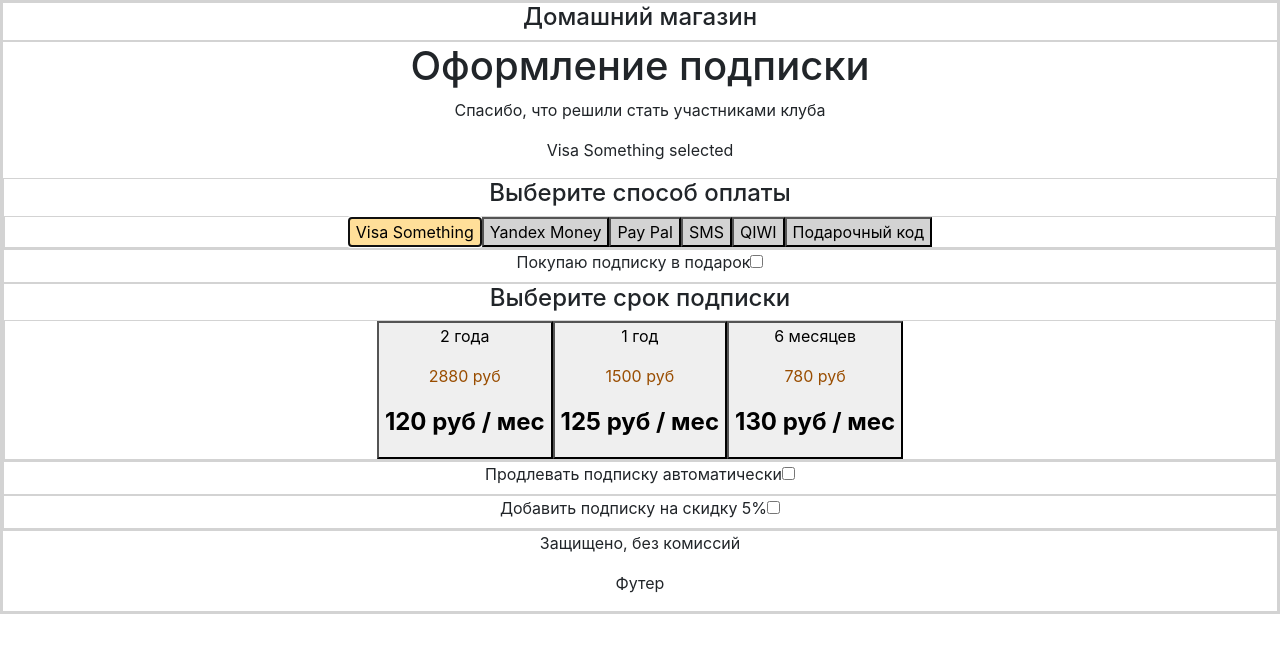
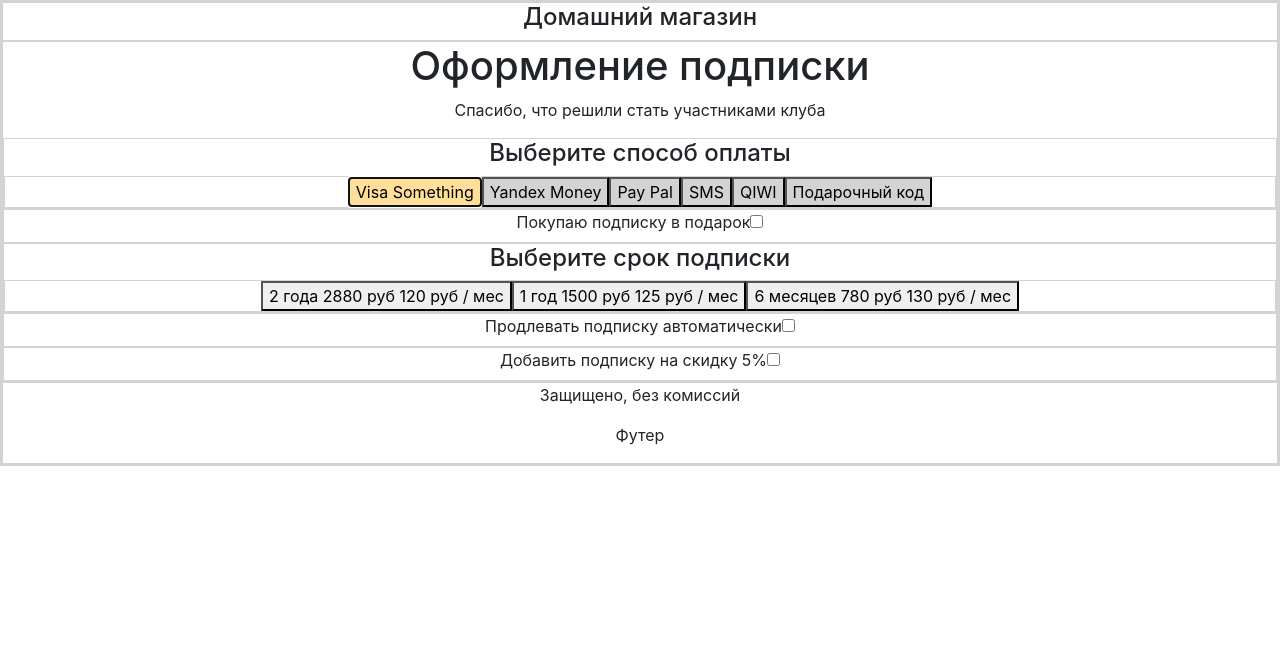
Before and after one commit to glucus/home-shop, a React (Create React App) app: page / in a window 1280 px wide. Both pictures are taken after a click on the button "Visa Something". Shown: the top 652 px of the page. Built offline with nearby package versions, Linux system fonts and the light colour scheme.

Commit message:
refactored handleClick function

```diff
--- a/src/App.js
+++ b/src/App.js
@@ -7,6 +7,7 @@ import Footer from './components/ecommerce/common/Footer';
 class App extends Component {
 
   render() {
+    const discountValue = 5;
     const paymentMethods = [
       {
         id: 0,
@@ -32,6 +33,11 @@ class App extends Component {
         id: 4,
         name: 'QIWI',
         logo: 'qiwi.png'
+      },
+      {
+        id: 5,
+        name: 'Подарочный код',
+        logo: ''
       }
     ];
 
@@ -59,8 +65,9 @@ class App extends Component {
     return (
       <div>
         <Header />
-        <HomePage paymentMethods = {paymentMethods}
-                  subscriptions = {subscriptions}
+        <HomePage paymentMethods={paymentMethods}
+                  subscriptions={subscriptions}
+                  discountValue={discountValue}
                   />
         <Footer />
       </div>
--- a/src/components/ecommerce/FinalPayment.js
+++ b/src/components/ecommerce/FinalPayment.js
@@ -1,9 +1,31 @@
 import React from 'react';
 
 const FinalPayment = (props) => {
+
+const totalPrice = (monthlyPrice, monthsNum, addDiscount, discountValue) => {
+
+  const price = Number.parseInt (monthlyPrice, 10);
+  const months = Number.parseInt (monthsNum, 10);
+  const discount = Number.parseInt (discountValue, 10);
+
+  if (addDiscount) {
+    return (1 + discount / 100) * (price * months);
+  }
+    return (price * months);
+};
+
+
   return (
     <div>
-      <h4>Итоговая цена</h4>
+      <h4>Итоговая сумма к оплате</h4>
+      <p className='bigText'><b>
+        {totalPrice (
+          props.subscription.monthlyPrice,
+          props.subscription.months,
+          props.addDiscount,
+          props.discountValue
+        )} руб
+      </b></p>
     </div>
   );
 };
--- a/src/components/ecommerce/HomePage.js
+++ b/src/components/ecommerce/HomePage.js
@@ -10,13 +10,13 @@ class HomePage extends React.Component {
 
   constructor (props) {
     super (props);
+
     this.state = {
       buyAsGift: false,
-      usePromoCode: false,
       autoRenewal: false,
       addDiscount: false,
-      paymentMethod: null,
-      subscription: null
+      paymentMethod: {name: ''},
+      subscription: {name: ''}
     };
   }
 
@@ -29,41 +29,40 @@ class HomePage extends React.Component {
   }
 
   handleClick (e) {
-
     let selectedButton = e.target;
     let field = selectedButton.parentNode.id;  // used for setting state
 
+    let propsName = '';
+    if (field === 'paymentMethod') {
+      propsName = 'paymentMethods';
+    } else if (field === 'subscription') {
+      propsName = 'subscriptions';
+    }
+
+    // for state
+    let idNum = Number.parseInt (e.target.id, 10);
+    let selectedObjectArr = this.props[propsName].filter (
+      object => object.id === idNum
+    );
+    let selectedObject = selectedObjectArr[0];
+
+    // for styling classes
     let buttons = e.target.parentNode.getElementsByTagName ('button');
     let buttonsArray = [...buttons]; // html collection to array
-
     let filtered = buttonsArray.filter (
       button => button.id !== selectedButton.id
     );
 
+
     // if another option is selected, select new option & append classes
-    if (this.state[field] !== e.target.name) {
+    if (this.state[field] !== selectedObject) {
 
       selectedButton.className = 'highlighted';
       filtered.forEach (element => element.className='muted')
 
-      // promo code vs. any other payment method
-      if (e.target.name === 'Подарочный код') {
-        this.setState ({
-          usePromoCode: true,
-          buyAsGift: false
-        });
-      } else {
-        this.setState ({
-          usePromoCode: false
-        });
-      }
-
-      // any other conditionals (discounts, autorenewal etc) here
-      // ...
-
-      // select payment method or subscription
+      //set state to selected payment method or subscription
       this.setState ({
-        [field]: e.target.name,
+        [field]: selectedObject
       });
 
     } else {
@@ -72,38 +71,39 @@ class HomePage extends React.Component {
       filtered.forEach (element => element.className='');
 
       this.setState ({
-        [field]: null,
-        usePromoCode: false
+        [field]: {name: ''}
       });
     }
   }
 
   render () {
+
     return (
       <div>
         <h1>Оформление подписки</h1>
         <p>Спасибо, что решили стать участниками клуба</p>
         <p>
-          {this.state.paymentMethod} {this.state.subscription} selected
+          {this.state.paymentMethod.name === '' ? this.state.paymentMethod.name : ''}
+          {this.state.subscription.name === '' ? this.state.subscription.name : ''}
         </p>
         <PaymentMethods paymentMethods={this.props.paymentMethods}
                         buyAsGift={this.state.buyAsGift}
-                        usePromoCode={this.state.usePromoCode}
                         handleClick={e => this.handleClick(e)}
                         divId='paymentMethod'
                         />
         <CheckBox label='Покупаю подписку в подарок'
                   name='buyAsGift'
                   value={this.state.buyAsGift}
-                  disabled={this.state.usePromoCode}
+                  disabled={this.state.paymentMethod.name === 'Подарочный код'}
                   className={this.state.usePromoCode ? 'hidden' : ''}
                   handleChange={e => this.handleChange(e)}
                   />
-        {this.state.paymentMethod &&
-          <Subscriptions subscriptions={this.props.subscriptions}
-                         handleClick={e => this.handleClick(e)}
-                         divId='subscription'
-                         />}
+        {this.state.paymentMethod.name !== '' &&
+          <Subscriptions
+                  subscriptions={this.props.subscriptions}
+                  handleClick={e => this.handleClick(e)}
+                  divId='subscription'
+                  />}
         <CheckBox label='Продлевать подписку автоматически'
                   name='autoRenewal'
                   value={this.state.autoRenewal}
@@ -111,9 +111,12 @@ class HomePage extends React.Component {
                   className=''
                   handleChange={e => this.handleChange(e)}
                   />
-        {this.state.subscription &&
-          <FinalPayment />
-        }
+        {this.state.subscription.name !== '' &&
+          <FinalPayment
+                  subscription = {this.state.subscription}
+                  addDiscount = {this.state.addDiscount}
+                  discountValue = {this.props.discountValue}
+                  />}
         <CheckBox label='Добавить подписку на скидку 5%'
                   name='addDiscount'
                   value={this.state.addDiscount}
--- a/src/components/ecommerce/PaymentMethods.js
+++ b/src/components/ecommerce/PaymentMethods.js
@@ -13,15 +13,11 @@ const PaymentMethods = (props) => {
           <button key={method.id}
                   id={method.id}
                   onClick={e => handleClick(e)}
-                  name={method.name}>
+                  name={method.name}
+                  disabled={method.name === 'Подарочный код' && props.buyAsGift}>
                   {method.name}
           </button>)
         )}
-        {<button disabled={props.buyAsGift}
-                 onClick = {e => handleClick(e)}
-                 name='Подарочный код'>
-          Подарочный код
-        </button>}
       </div>
   </div>
   );
--- a/src/components/ecommerce/Subscriptions.js
+++ b/src/components/ecommerce/Subscriptions.js
@@ -7,6 +7,16 @@ const Subscriptions = (props) => {
   const totalPrice = (price, months) => {
     return Number.parseInt (price, 10) * Number.parseInt (months, 10);
   };
+
+  /*
+                <p>{subscription.name}</p>
+              <p className='brownText'>
+              {totalPrice (subscription.monthlyPrice, subscription.months)} руб
+              </p>
+              <p className='bigText'>
+                <b>{subscription.monthlyPrice} руб / мес</b>
+              </p>
+  */
 
   return (
     <div>
@@ -19,13 +29,9 @@ const Subscriptions = (props) => {
                   onClick={e => handleClick(e)}
                   name={subscription.months}
                   >
-            <p>{subscription.name}</p>
-            <p className='brownText'>
-              {totalPrice (subscription.monthlyPrice, subscription.months)} руб
-            </p>
-            <p className='bigText'>
-              <b>{subscription.monthlyPrice} руб / мес</b>
-            </p>
+          {subscription.name}&nbsp;
+          {totalPrice (subscription.monthlyPrice, subscription.months)} руб&nbsp;
+          {subscription.monthlyPrice} руб / мес
           </button>
           )
         )}
```
